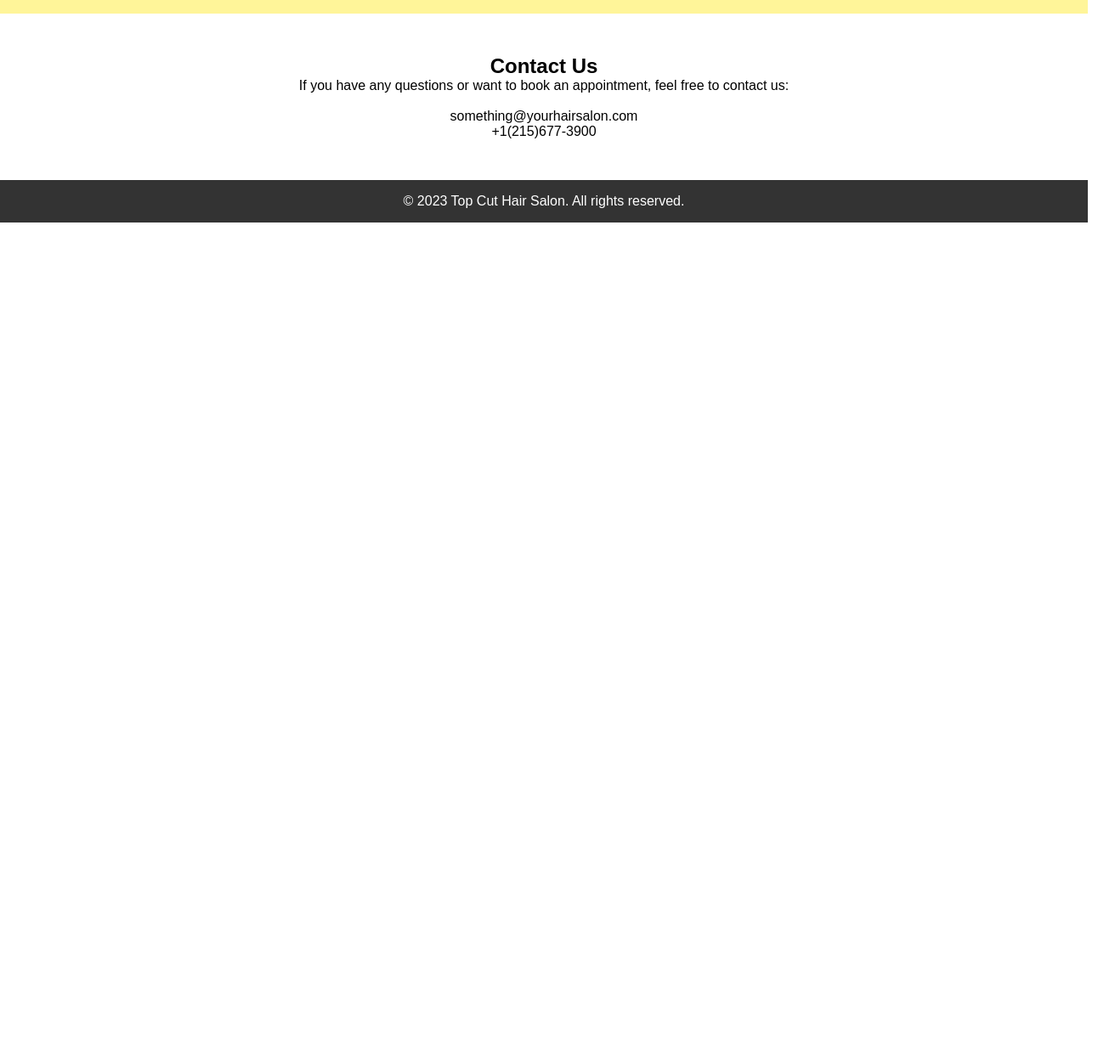
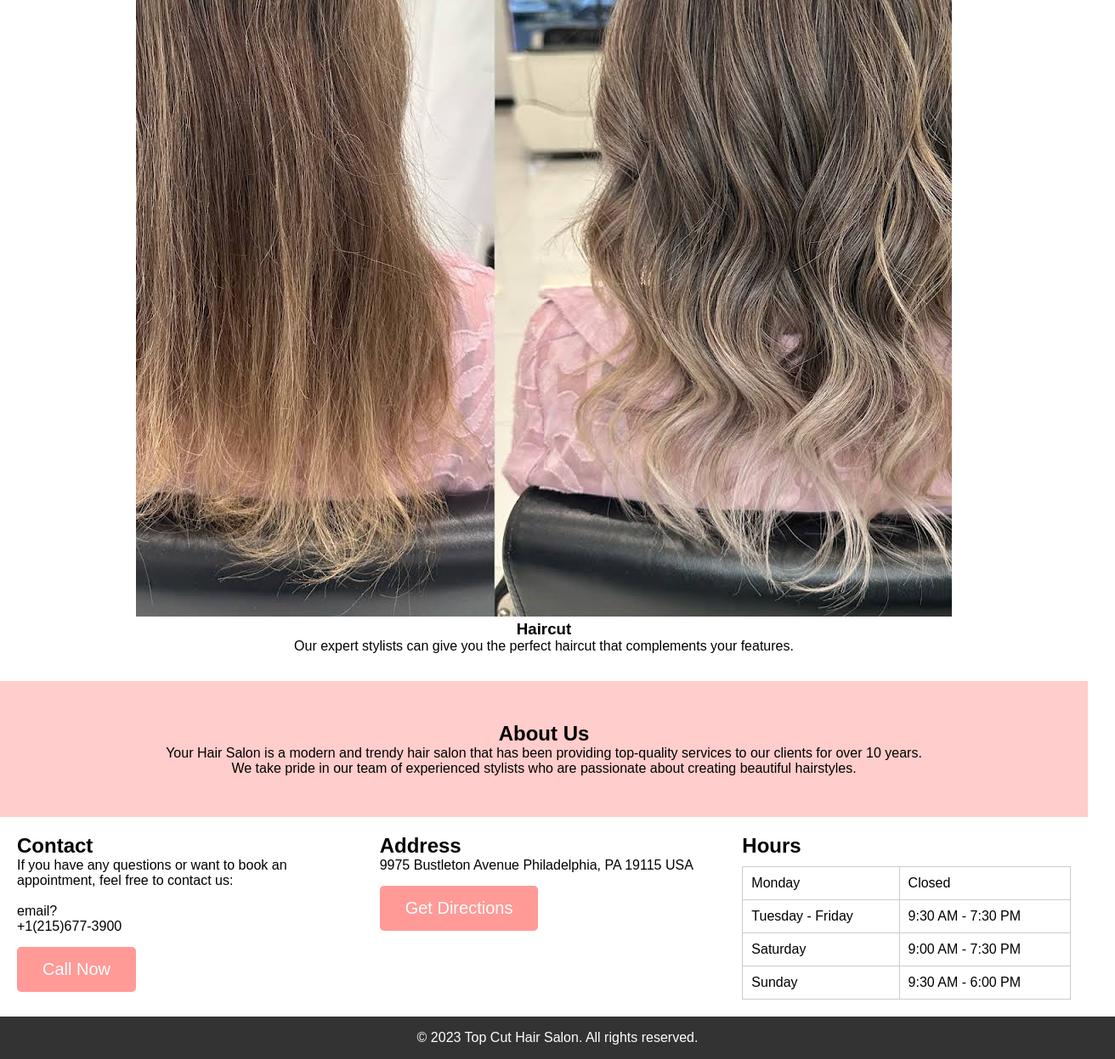
Before and after one commit to lin-shuang/top-cut-hair-salon, a plain HTML site: page index.html in a window 1280 px wide. Shown: the part 500-1747 px from the top of the page at 85% size, 1312 px wide, since content can reach past the window. Before the commit the page ends 800 px from the top, so only its background shows below. Drawn offline with Linux system fonts and the light colour scheme.

Commit message:
Contact Section update, test image input

```diff
--- a/index.html
+++ b/index.html
@@ -19,7 +19,7 @@
         <li><a href="#home">Home</a></li>
         <li><a href="#services">Services</a></li>
         <li><a href="#about">About</a></li>
-        <li><a href="#contact">Contact</a></li>
+        <li><a href="#contact">Contact Us</a></li>
       </ul>
     </nav>
   </header>
@@ -34,7 +34,9 @@
   <section id="services">
     <h2>Our Services</h2>
     <div class="service">
-      <img src="haircut.jpg" alt="Haircut">
+      <img src="./src/images/test1.jpg" alt="Haircut">
+      <br>
+
       <h3>Haircut</h3>
       <p>Our expert stylists can give you the perfect haircut that complements your features.</p>
     </div>
@@ -48,13 +50,48 @@
   </section>
 
   <section id="contact">
-    <h2>Contact Us</h2>
-    <p>If you have any questions or want to book an appointment, feel free to contact us:</p>
-    <ul>
-      <br>
-      <li>something@yourhairsalon.com</li>
-      <li>+1(215)677-3900</li>
-    </ul>
+    <div class="contact-info">
+      <h2>Contact</h2>
+      <p>If you have any questions or want to book an appointment, feel free to contact us:</p>
+      <ul>
+        <br>
+        <li>email?</li>
+        <li>+1(215)677-3900</li>
+      </ul>
+      <a href="tel:+1234567890" class="call-button">Call Now</a>
+    </div>
+    <div class="address-info">
+      <h2>Address</h2>
+      <p>9975 Bustleton Avenue
+        Philadelphia, PA 19115
+        USA
+      </p>
+      <a href="https://www.google.com/maps/dir//Top+Cut+Hair+Salon/data=!4m8!4m7!1m0!1m5!1m1!1s0x89c6b307effb8265:0x3c22484e348ed8c9!2m2!1d-75.0287367!2d40.1013327" class="directions-button" target="_blank">Get Directions</a>
+
+
+    </div>
+    <div class="hours-info">
+      <h2>Hours</h2>
+      <table class="business-hours">
+        <tr>
+          <td>Monday</td>
+          <td>Closed</td>
+        </tr>
+        <tr>
+          <td>Tuesday - Friday</td>
+          <td>9:30 AM - 7:30 PM</td>
+        </tr>
+        <tr>
+          <td>Saturday</td>
+          <td>9:00 AM - 7:30 PM</td>
+        </tr>
+        <tr>
+          <td>Sunday</td>
+          <td>9:30 AM - 6:00 PM</td>
+        </tr>
+      </table>
+    </div>
+
   </section>
 
   <footer>
--- a/style.css
+++ b/style.css
@@ -126,15 +126,90 @@ nav {
 
 /* About section styles */
 #about {
-  background-color: #fff599;
+  background-color: #FFCDCB;
   padding: 3rem 0;
   text-align: center;
 }
 
 /* Contact section styles */
 #contact {
-  text-align: center;
-  padding: 3rem 0;
+  display: flex;
+  justify-content: space-between;
+}
+
+.contact-info,
+.address-info,
+.hours-info {
+  flex: 1;
+  padding: 20px;
+}
+
+/* Media query for smaller screens */
+@media (max-width: 768px) {
+  #contact {
+    flex-direction: column; /* Stack sections top-down */
+    align-items: center; /* Center align sections horizontally */
+  }
+
+  .contact-info,
+  .address-info,
+  .hours-info {
+    width: 100%; /* Full width for each section */
+    text-align: center; /* Center-align the content */
+  }
+}
+
+/* Call button styles */
+.call-button {
+  display: inline-block;
+  padding: 15px 30px; /* Increase padding for a larger button */
+  font-size: 20px; /* Increase font size for a larger button */
+  background-color: #FF9A97; /* Customize the button color */
+  color: #fff;
+  text-decoration: none;
+  border-radius: 5px;
+  margin-top: 15px;
+  transition: background-color 0.3s;
+}
+
+.call-button:hover {
+  background-color: #804D4C; /* Change color on hover */
+}
+
+/* Directions button styles */
+.directions-button {
+  display: inline-block;
+  padding: 15px 30px; /* Increase padding for a larger button */
+  font-size: 20px; /* Increase font size for a larger button */
+  background-color: #FF9A97; /* Customize the button color */
+  color: #fff;
+  text-decoration: none;
+  border-radius: 5px;
+  margin-top: 15px;
+  transition: background-color 0.3s;
+}
+
+.directions-button:hover {
+  background-color: #804D4C; /* Change color on hover */
+}
+
+/* Business hours table styles */
+.business-hours {
+  width: 100%;
+  border-collapse: collapse;
+  margin-top: 10px;
+}
+
+.business-hours th,
+.business-hours td {
+  padding: 10px;
+  border: 1px solid #ccc;
+  text-align: left;
+}
+
+.business-hours th {
+  background-color: #f9f9f9;
+  font-weight: bold;
 }
 
 /* Footer styles */
@@ -143,4 +218,8 @@ footer {
   background-color: #333;
   color: #fff;
   padding: 1rem;
+  position:relative;
+  bottom: 0;
+  width: 100%; /* Make the footer span the entire width */
+  z-index: 999; /* Ensure the footer stays on top of other elements */
 }
```
Also changed, not shown: src/images/test1.jpg (added), src/images/test2.jpg (added).
